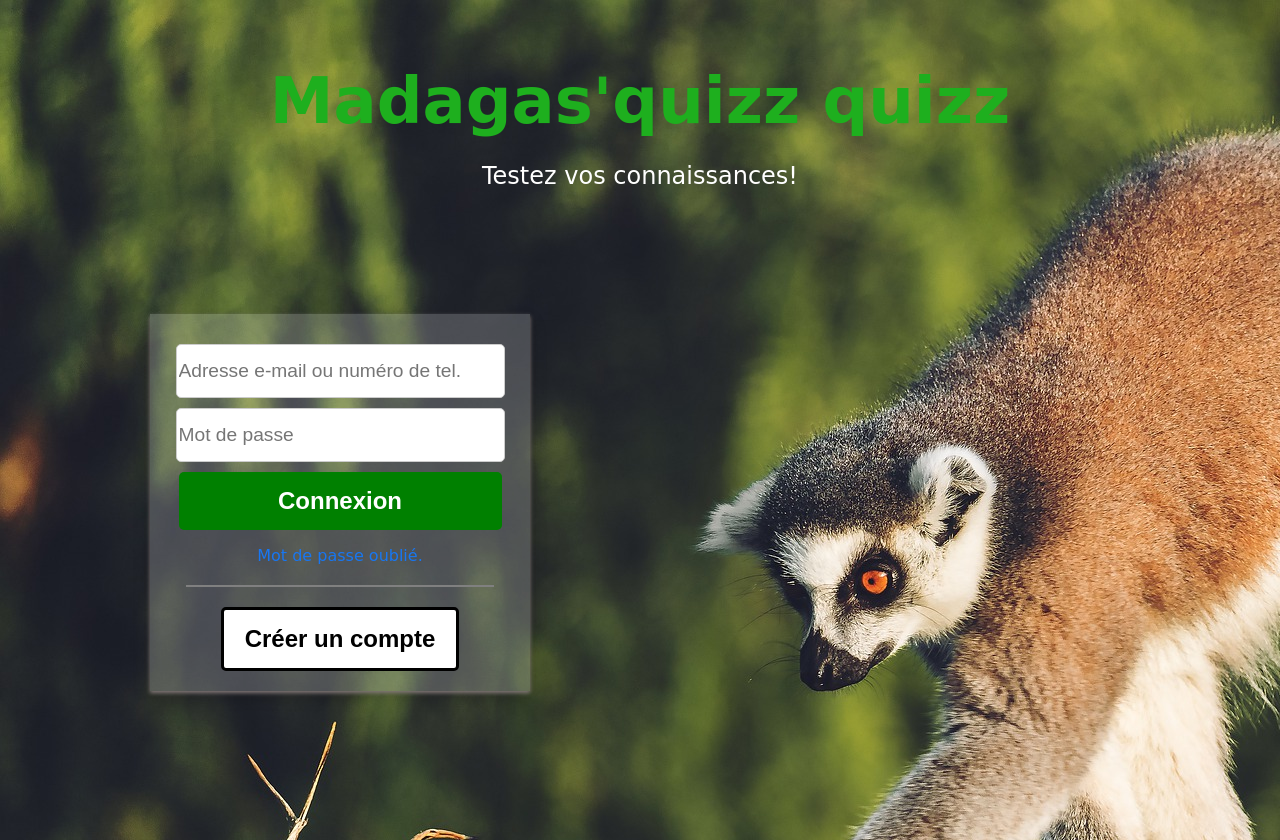
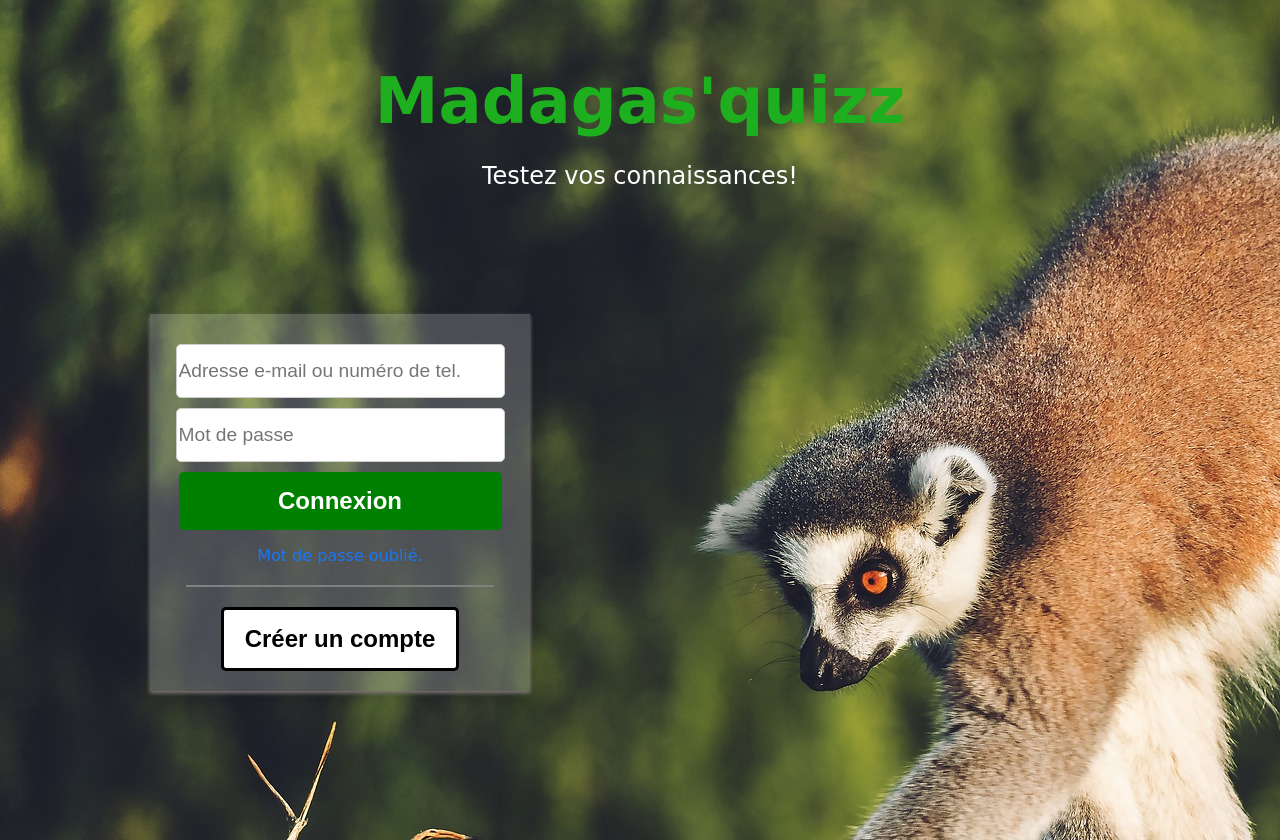
Before and after one commit to AnnahRandriami/madagas_quiz, a plain HTML site: page index.html in a window 1280 px wide. Drawn offline with Linux system fonts and the light colour scheme; a web font is replaced by a local one.

Commit message:
modif titre

```diff
--- a/index.html
+++ b/index.html
@@ -23,7 +23,7 @@
     <div class="container">
         <div class="container-login" id="login">
             <div class="login-title">
-                <h1>Madagas'quizz quizz</h1>
+                <h1>Madagas'quizz</h1>
                 <p>Testez vos connaissances!</p>
             </div>
             <div class="login-form">
```
Also changed, not shown: 1 other file.
